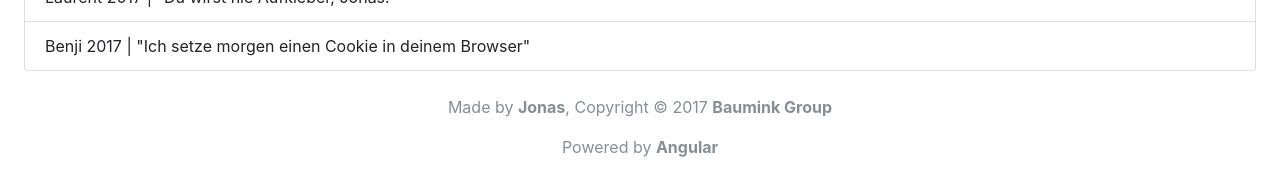
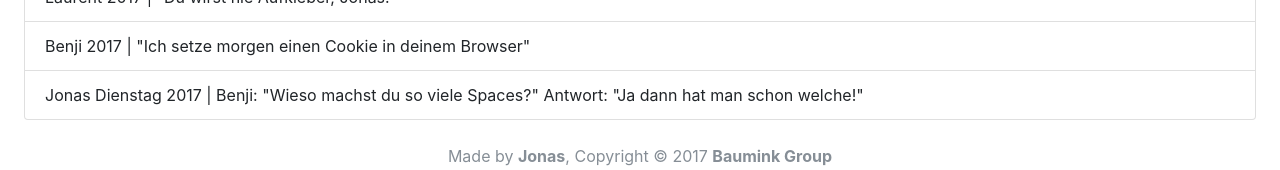
Before and after one commit to Baumink/Quotes, an Angular app: page / in a window 1280 px wide. Shown: the part 766-936 px from the top of the page. Built offline with nearby package versions, Linux system fonts and the light colour scheme.

Commit message:
added Quote

```diff
--- a/src/app/quotes/quotes.component.ts
+++ b/src/app/quotes/quotes.component.ts
@@ -24,7 +24,8 @@ export class QuotesComponent implements OnInit {
     'Jonas, Dienstag Nachmittag 2017 | "Spongebob ist wie das echte Leben."',
     'Benji 2017 | „Immer wenn ich mit Bällen spiele landen sie in meinem Gesicht"',
     'Laurent 2017 | "Du wirst nie Aufkleber, Jonas!"',
-    'Benji 2017 | "Ich setze morgen einen Cookie in deinem Browser"'
+    'Benji 2017 | "Ich setze morgen einen Cookie in deinem Browser"',
+    'Jonas Dienstag 2017 | Benji: "Wieso machst du so viele Spaces?" Antwort: "Ja dann hat man schon welche!" '
   ]
 
   get listFilter(): string {
```
